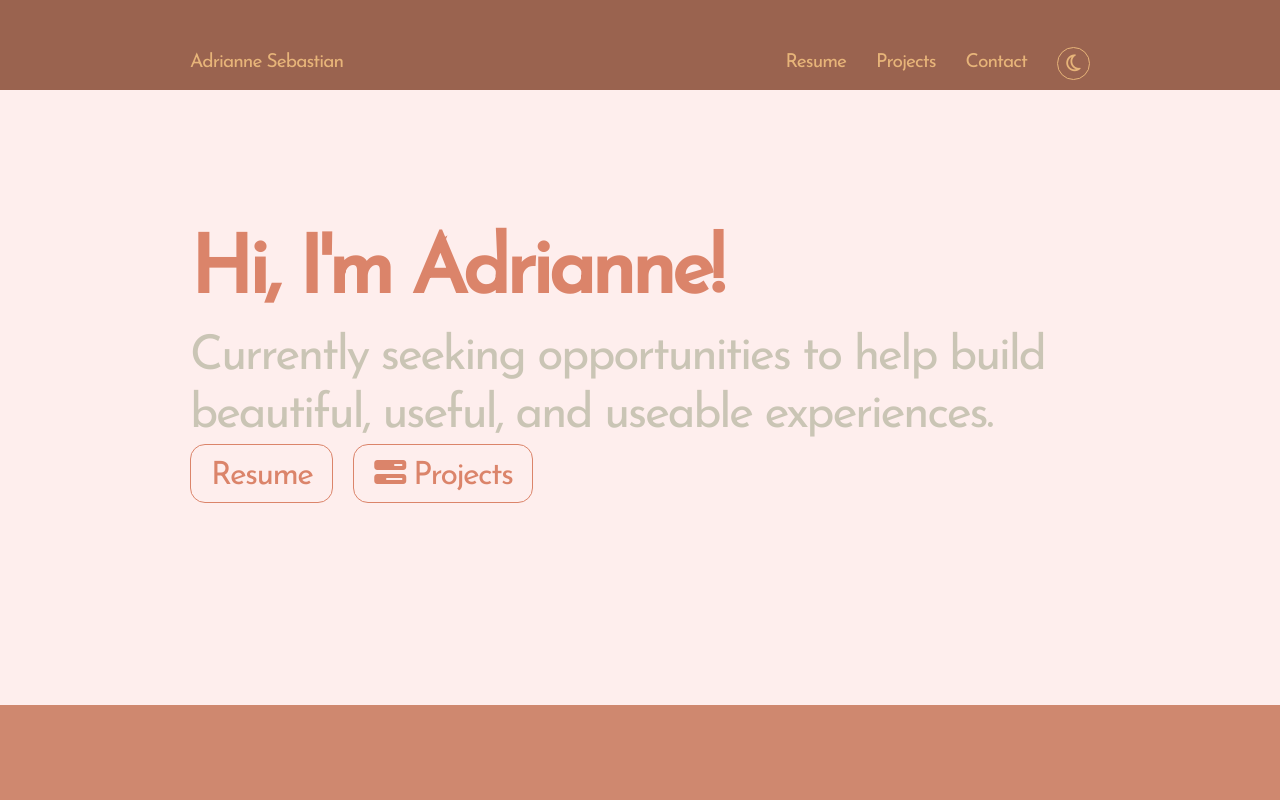
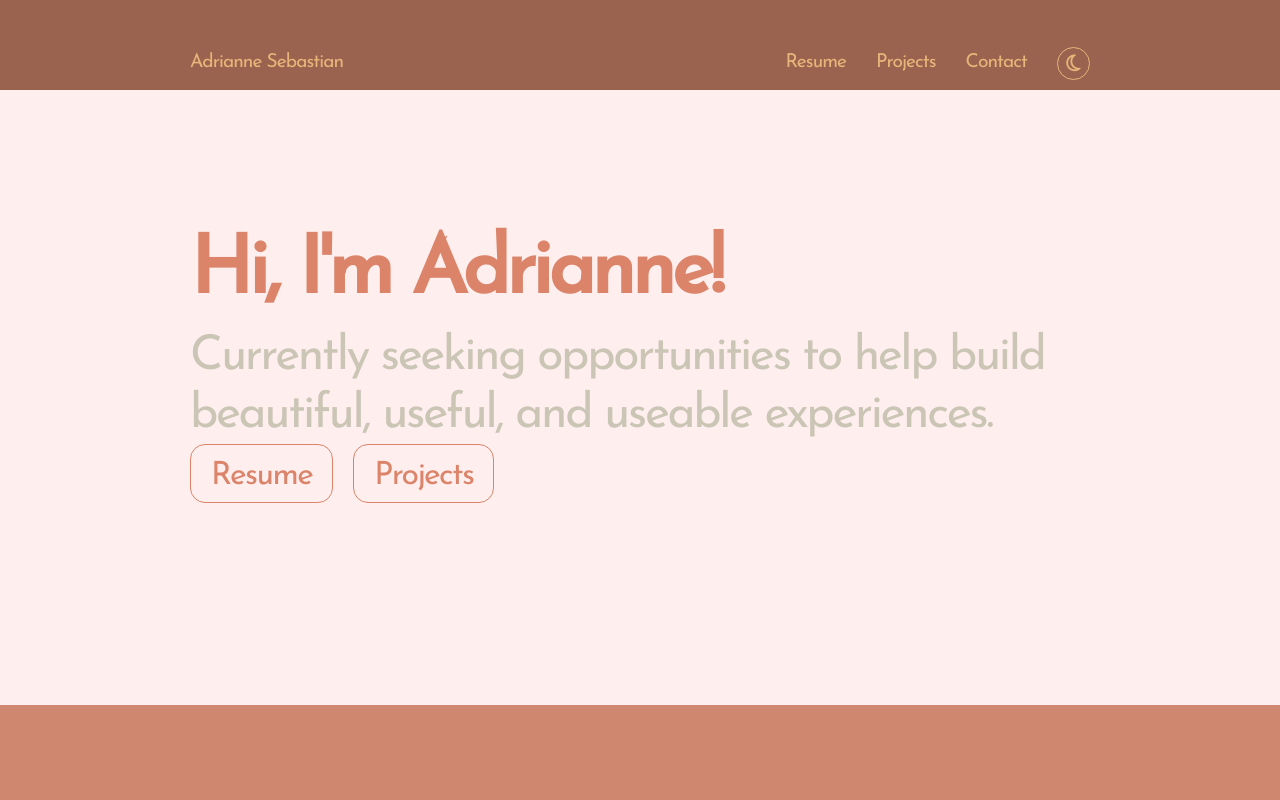
Before and after one commit to arcsbstn/arcsbstn.github.io, a React (Create React App) app: page / in a window 1280 px wide. Shown: the top 800 px of the page. Built offline with nearby package versions, Linux system fonts and the light colour scheme.

Commit message:
remove projects icon

```diff
--- a/src/components/Hero.js
+++ b/src/components/Hero.js
@@ -23,7 +23,7 @@ export default function Hero() {
               <Resume />
             </li>
             <li>
-              <a style={{ color: theme.heroAccent }} href='#projects'><i className='fa fa-tasks' /> Projects</a>
+              <a style={{ color: theme.heroAccent }} href='#projects'>Projects</a>
             </li>
           </ul>
         </div>
```
